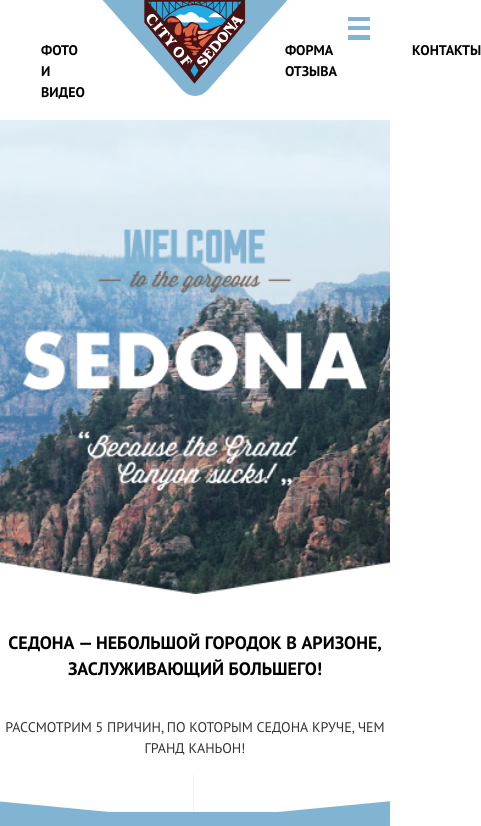
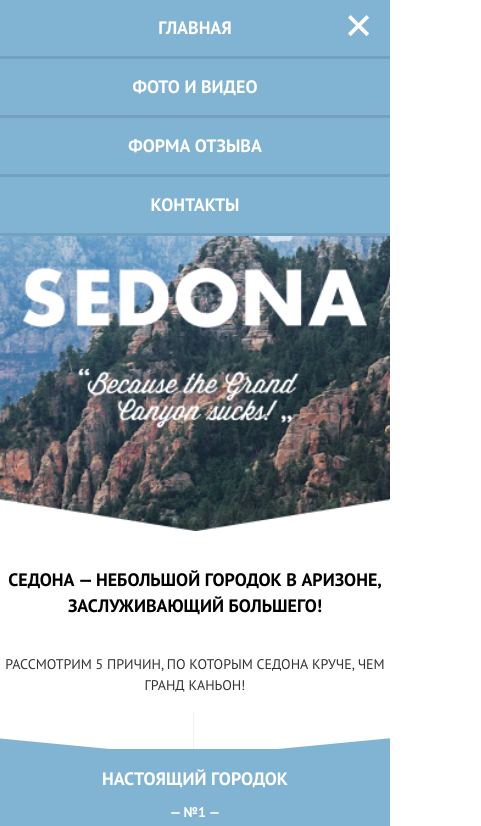
Before and after one commit to PetroDiakur/ProjectWithAdaptation, a website built with webpack: page public/index.html in a window 390 px wide. Both pictures are taken after a click on the button "Button to open menu". Shown: the top 826 px of the page, 481 px wide, since content can reach past the window. Built offline with nearby package versions, Linux system fonts and the light colour scheme.

Commit message:
Add mobile menu & addapted to the phone size

```diff
--- a/public/index.html
+++ b/public/index.html
@@ -22,6 +22,11 @@
         <nav class="main-header__nav">
           <ul class="main-header__list">
             <div class="main-header__container">
+              <img
+                src="/imgs/icon-crossхрестик.svg"
+                alt="Cross"
+                class="main-header__cross"
+              />
               <li class="main-header__item">
                 <a href="#" class="main-header__link">Главная</a>
               </li>
--- a/src/js/main.js
+++ b/src/js/main.js
@@ -1 +1,11 @@
 import "../scss/style.scss";
+const openMenu = document.querySelector(".main-header__button");
+const menu = document.querySelector(".main-header__list");
+const closeMenu = document.querySelector(".main-header__cross");
+openMenu.addEventListener("click", () => {
+  menu.classList.add("open");
+});
+
+closeMenu.addEventListener("click", () => {
+  menu.classList.remove("open");
+});
--- a/src/scss/blocks/main-header.scss
+++ b/src/scss/blocks/main-header.scss
@@ -21,6 +21,31 @@
   display: flex;
   justify-content: center;
   gap: 200px;
+  @media (max-width: $max-mobile-size) {
+    gap: 0;
+    display: flex;
+    flex-direction: column;
+    position: fixed;
+    width: 100vw;
+    left: 0;
+    z-index: 90;
+    top: -80vh;
+    transition: .7s;
+    &.open {
+      top: 0;
+      transition: .7s;
+    }
+  }
+}
+
+.main-header__item {
+  @media (max-width: $max-mobile-size) {
+    background: #81b3d2;
+    border-bottom: 3px solid rgba(1, 1, 1, 0.1);
+    text-align: center;
+    padding-top: 15px;
+    padding-bottom: 15px;
+  }
 }
 
 .main-header__container {
@@ -28,6 +53,11 @@
   gap: 75px;
   @media (min-width: $desktop-size) {
     gap: 200px;
+  }
+  @media (max-width: $max-mobile-size) {
+    display: flex;
+    flex-direction: column;
+    gap: 0;
   }
 }
 
@@ -39,6 +69,18 @@
   font-size: 14px;
   font-style: normal;
   font-weight: 700;
-  line-height: 21px; /* 150% */
+  line-height: 26px; /* 150% */
   text-transform: uppercase;
+  @media (max-width:$max-mobile-size) {
+    color: white;
+    font-size: 18px;
+  }
 }
+
+.main-header__cross {
+  position: absolute;
+  height: 22px;
+  width:22px;
+  right: 20px;
+  top: 15px;
+}
--- a/src/scss/global/variables.scss
+++ b/src/scss/global/variables.scss
@@ -1,3 +1,4 @@
 $tablet-size: 768px;
 $big-tablet-size: 900px;
 $desktop-size: 1280px;
+$max-mobile-size: 767px;
```
Also changed, not shown: public/imgs/icon-crossхрестик.svg (added).
